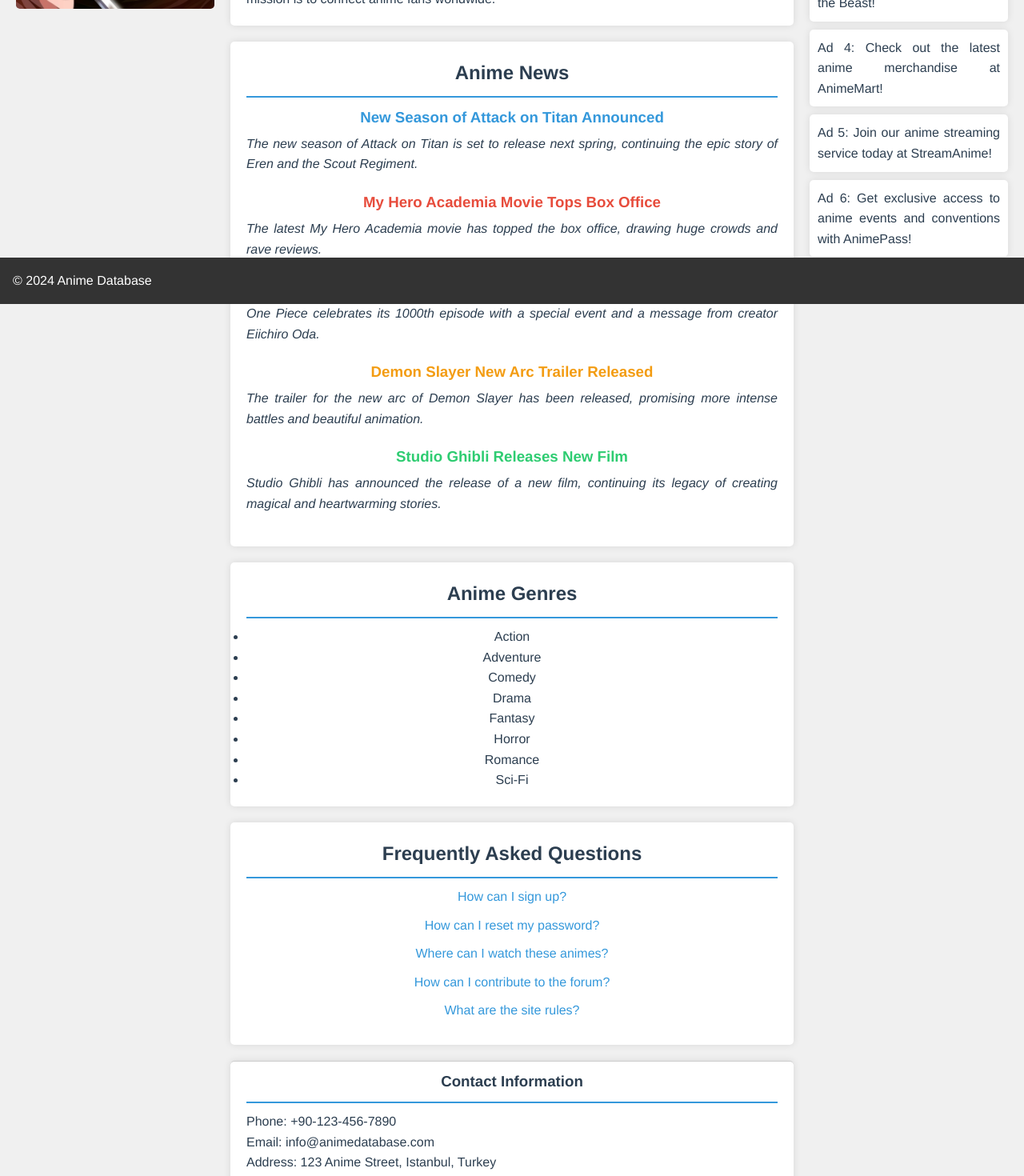
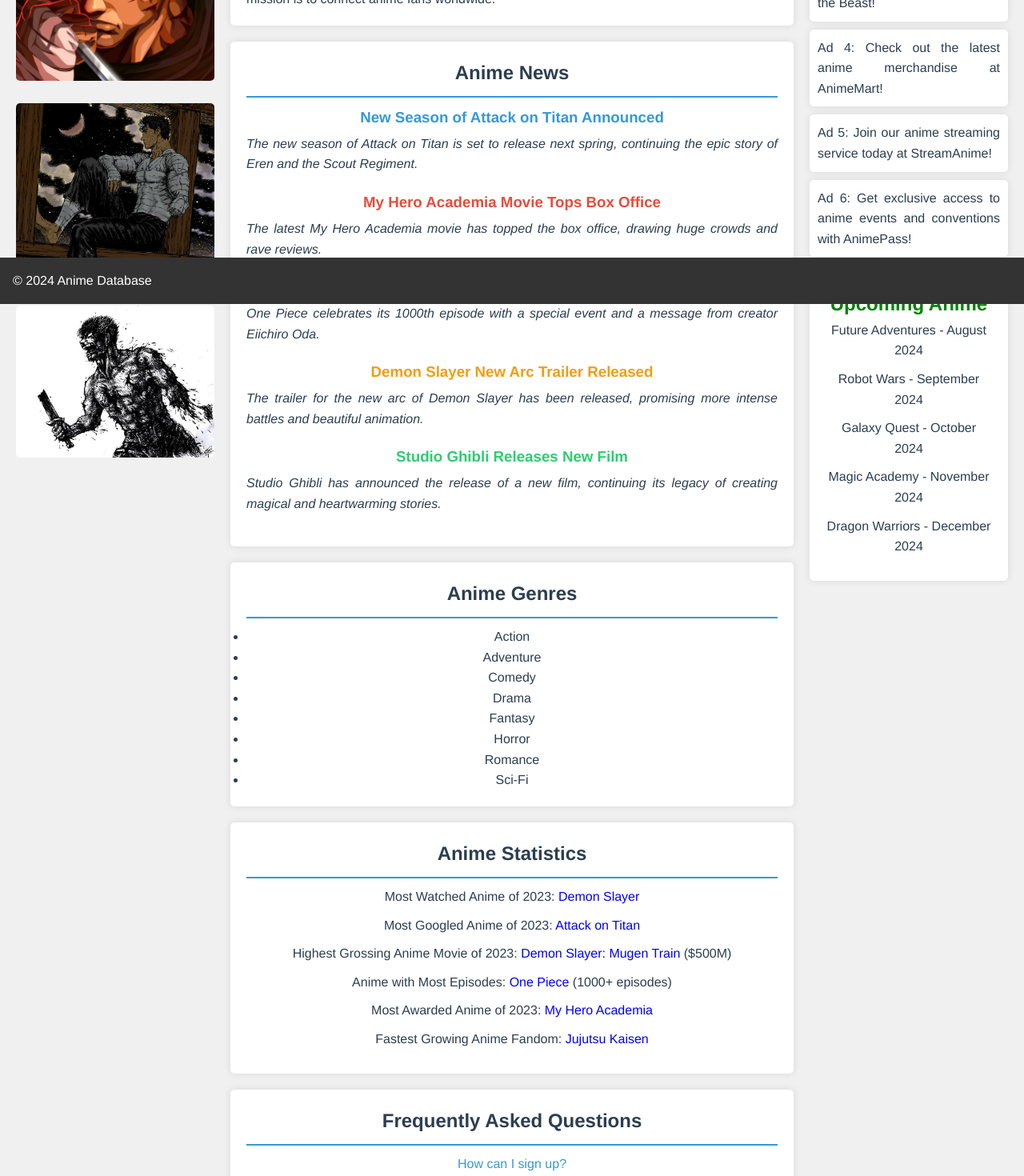
Before and after one commit to mkaanilhan/IT537-2024-Final, a Vue app: page / in a window 1280 px wide. Shown: the part 420-1890 px from the top of the page at 80% size. Built offline with nearby package versions, Linux system fonts and the light colour scheme.

Commit message:
fifth commit (last)

```diff
--- a/src/views/HomePage.vue
+++ b/src/views/HomePage.vue
@@ -11,7 +11,12 @@
     </header>
     <main class="main-content">
       <aside class="left-column">
+        <h3 style="color: red; font-weight: bold;">
+          &#x1F451; Photos from the best anime in history - BERSERK - &#x2694;
+        </h3>
         <img src="@/assets/guts.png" alt="Guts from Berserk" />
+        <img src="@/assets/guts2.png" alt="Guts from Berserk" />
+        <img src="@/assets/guts3.png" alt="Guts from Berserk" />
       </aside>
       <div class="content">
         <nav class="sub-nav-links">
@@ -61,6 +66,17 @@
             <li>Sci-Fi</li>
           </ul>
         </section>
+        <section class="statistics">
+          <h2>Anime Statistics</h2>
+          <ul>
+            <li>Most Watched Anime of 2023: <span style="color: blue;">Demon Slayer</span></li>
+            <li>Most Googled Anime of 2023: <span style="color: blue;">Attack on Titan</span></li>
+            <li>Highest Grossing Anime Movie of 2023: <span style="color: blue;">Demon Slayer: Mugen Train</span> ($500M)</li>
+            <li>Anime with Most Episodes: <span style="color: blue;">One Piece</span> (1000+ episodes)</li>
+            <li>Most Awarded Anime of 2023: <span style="color: blue;">My Hero Academia</span></li>
+            <li>Fastest Growing Anime Fandom: <span style="color: blue;">Jujutsu Kaisen</span></li>
+          </ul>
+        </section>
         <section class="faq">
           <h2>Frequently Asked Questions</h2>
           <ul>
@@ -73,9 +89,9 @@
         </section>
         <section class="contact-info">
           <h3>Contact Information</h3>
-          <p>Phone: +90-123-456-7890</p>
+          <p>Phone: 0216 999 99 99</p>
           <p>Email: info@animedatabase.com</p>
-          <p>Address: 123 Anime Street, Istanbul, Turkey</p>
+          <p>Address: Central Street, Şile,İstanbul</p>
         </section>
       </div>
       <aside class="right-column">
@@ -98,6 +114,16 @@
         <div class="ad">
           <p>Ad 6: Get exclusive access to anime events and conventions with AnimePass!</p>
         </div>
+        <section class="upcoming-anime">
+          <h3 style="color: green; font-size: 1.5em;">Upcoming Anime</h3>
+          <ul>
+            <li>Future Adventures - August 2024</li>
+            <li>Robot Wars - September 2024</li>
+            <li>Galaxy Quest - October 2024</li>
+            <li>Magic Academy - November 2024</li>
+            <li>Dragon Warriors - December 2024</li>
+          </ul>
+        </section>
       </aside>
     </main>
     <footer>
@@ -162,6 +188,7 @@
 .left-column img {
   width: 100%;
   border-radius: 5px;
+  margin-bottom: 20px;
 }
 
 .content {
@@ -169,7 +196,7 @@
   margin: 0 20px;
 }
 
-.about-us, .anime-news, .genres, .faq, .contact-info, .ads {
+.about-us, .anime-news, .genres, .faq, .contact-info, .ads, .statistics {
   background-color: #fff;
   padding: 20px;
   margin-bottom: 20px;
@@ -177,7 +204,7 @@
   box-shadow: 0 0 10px rgba(0,0,0,0.1);
 }
 
-.about-us h2, .anime-news h2, .genres h2, .faq h2, .contact-info h3 {
+.about-us h2, .anime-news h2, .genres h2, .faq h2, .contact-info h3, .statistics h2 {
   border-bottom: 2px solid #3498db;
   padding-bottom: 10px;
   margin-bottom: 10px;
@@ -195,21 +222,21 @@
   margin: 0;
 }
 
-.faq ul {
+.faq ul, .statistics ul, .upcoming-anime ul {
   list-style-type: none;
   padding: 0;
 }
 
-.faq ul li {
+.faq ul li, .statistics ul li, .upcoming-anime ul li {
   margin-bottom: 10px;
 }
 
-.faq ul li a {
+.faq ul li a, .statistics ul li a {
   color: #3498db;
   text-decoration: none;
 }
 
-.faq ul li a:hover {
+.faq ul li a:hover, .statistics ul li a:hover {
   text-decoration: underline;
 }
 
@@ -219,6 +246,14 @@
   margin-bottom: 10px;
   border-radius: 5px;
   box-shadow: 0 0 10px rgba(0,0,0,0.1);
+}
+
+.right-column .upcoming-anime {
+  background-color: #fff;
+  padding: 20px;
+  border-radius: 5px;
+  box-shadow: 0 0 10px rgba(0,0,0,0.1);
+  margin-top: 20px;
 }
 
 .contact-info {
```
Also changed, not shown: src/assets/guts2.png (added), src/assets/guts3.png (added).
